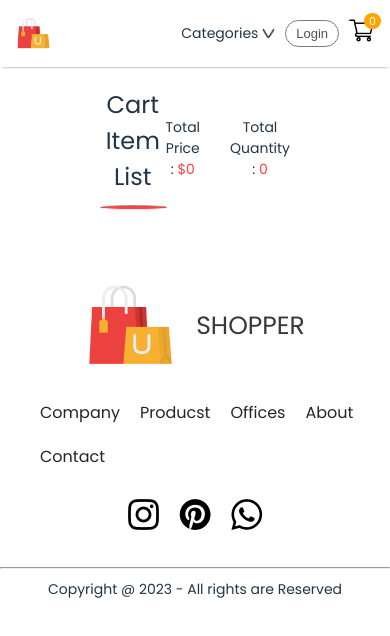
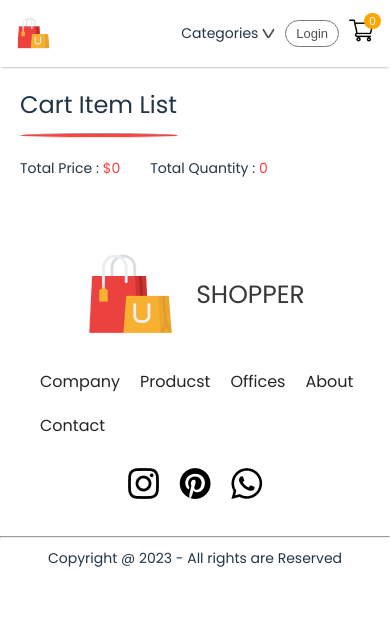
Before and after one commit to soheb-funtune/e-com-front-end, a React (Vite) app: page /cart in a window 390 px wide. Shown: the top 636 px of the page. Built offline with nearby package versions, Linux system fonts and the light colour scheme.

Commit message:
responseve design for cart component

```diff
--- a/src/Components/CartList/CartList.css
+++ b/src/Components/CartList/CartList.css
@@ -4,11 +4,12 @@
   gap: 20px;
 }
 .cart-item {
-  /* gap: 20px; */
   position: relative;
   display: flex;
+  flex-direction: row;
   box-shadow: 1px 1px 5px gray;
 }
+
 .remove-item {
   position: absolute;
   cursor: pointer;
@@ -22,6 +23,7 @@
   width: auto;
   height: 150px;
 }
+
 .content-container {
   flex: 1;
   gap: 10px;
@@ -31,6 +33,7 @@
   padding: 10px 20px;
 }
 .content-container h3 {
+  font-size: 16px;
 }
 
 .right-div {
@@ -69,3 +72,19 @@
 .quantity-handler button:last-child {
   background: #ff4141;
 }
+
+@media (max-width: 600px) {
+  .cart-item {
+    flex-direction: column;
+  }
+  .cart-item img {
+    width: auto;
+    height: auto;
+  }
+  .content-container h3 {
+    font-size: 14px;
+  }
+  .prices {
+    flex-wrap: wrap;
+  }
+}
--- a/src/Pages/Cart/Cart.css
+++ b/src/Pages/Cart/Cart.css
@@ -3,6 +3,20 @@
   display: flex;
   flex-direction: column;
   gap: 20px;
+}
+@media (max-width: 993px) {
+  .cart {
+    margin: 20px 50px;
+  }
+}
+@media (max-width: 767px) {
+  .cart {
+    margin: 20px 20px;
+  }
+  .heading-div {
+    flex-wrap: wrap;
+    gap: 20px;
+  }
 }
 
 .heading-div {
```
